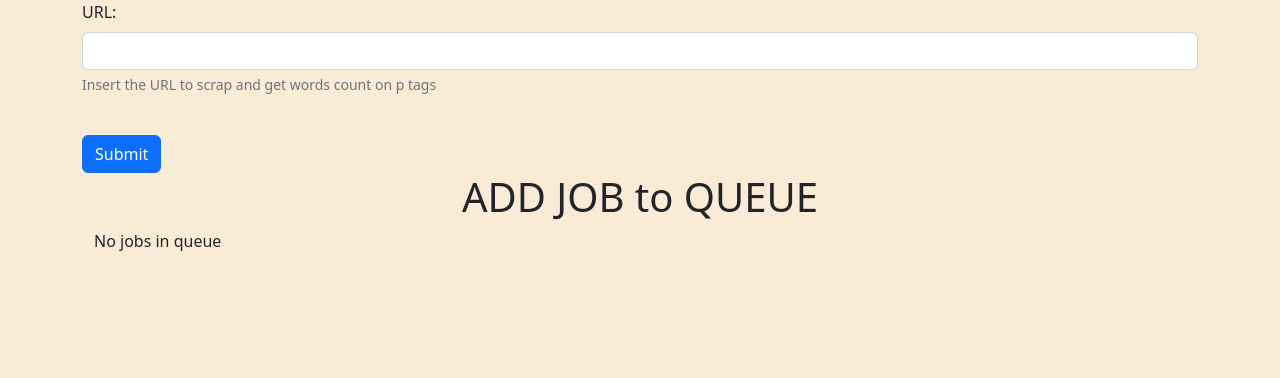
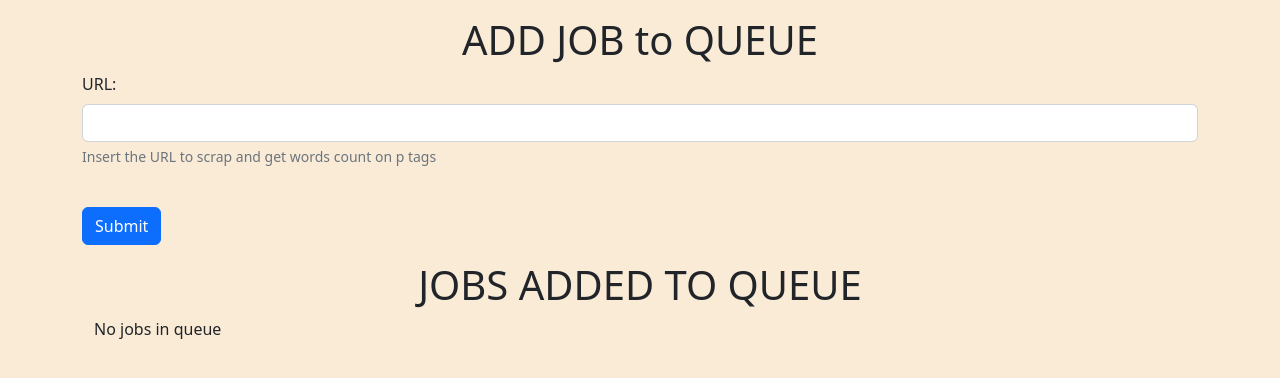
Before and after one commit to TEST-TASKS-COLLECTION/Scraping-on-Queue, a Flask app: page /add-task in a window 1280 px wide. Shown: the part 56-434 px from the top of the page. Run offline with Flask 2, Linux system fonts and the light colour scheme; data that the repository does not hold is empty.

Commit message:
Made changes to the html

```diff
--- a/app/templates/add_task.html
+++ b/app/templates/add_task.html
@@ -1,6 +1,7 @@
 {% extends 'base.html' %} {% block title %} Add Job{% endblock title
 %} {% block body %}
 <div class="container mb-3">
+  <h1 style="text-align: center;">ADD JOB to QUEUE</h1>
   <form action="/add-task">
     <div class="mb-3">
       <label for="url" class="form-label">URL: </label>
@@ -14,8 +15,8 @@
     <button type="submit" class="btn btn-primary">Submit</button>
   </form>
 
-<div class="container">
-  <h1 style="text-align: center;">ADD JOB to QUEUE</h1>
+<div class="container mt-3">
+  <h1 style="text-align: center;">JOBS ADDED TO QUEUE</h1>
   {% if jobs %} {% for job in jobs %}
   <div class="card">
     <div class="card-header">
--- a/app/templates/base.html
+++ b/app/templates/base.html
@@ -14,7 +14,7 @@
     <link rel="stylesheet" href="{{ url_for('static', filename='css/style.css') }}">
   </head>
   <body>
-    <nav class="navbar navbar-expand-lg bg-light">
+    <nav class="navbar navbar-expand-lg bg-light mb-3">
       <div class="container-fluid">
         <a class="navbar-brand" href="/add-task">SQueue</a>
         <button class="navbar-toggler" type="button" data-bs-toggle="collapse" data-bs-target="#navbarSupportedContent" aria-controls="navbarSupportedContent" aria-expanded="false" aria-label="Toggle navigation">
```
